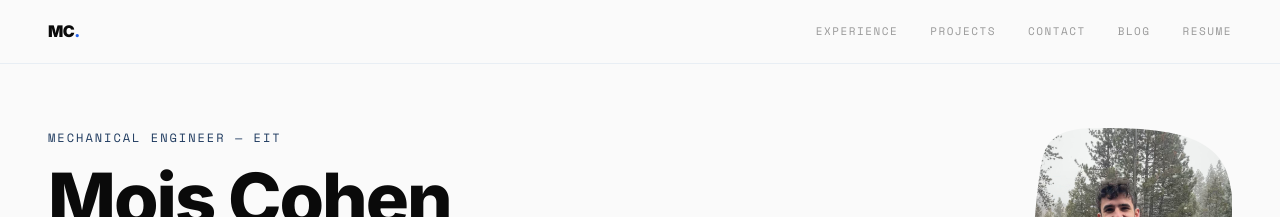
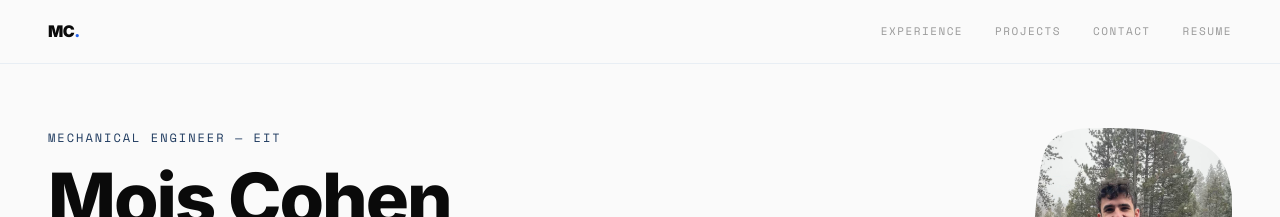
Before and after one commit to moisc/moisc.github.io, a Jekyll site: the page index.html, which Jekyll copies as it is, in a window 1280 px wide. Shown: the top 217 px of the page. Built offline with Jekyll 4.4.1, drawn with Linux system fonts in a browser that asks for light colours.

Commit message:
Hide blog link from nav (commented out, easy to restore)
Co-Authored-By: Claude Sonnet 4.6 <noreply@anthropic.com>

```diff
--- a/index.html
+++ b/index.html
@@ -101,7 +101,7 @@
             <a href="#experience" class="navbar__link">Experience</a>
             <a href="#projects" class="navbar__link">Projects</a>
             <a href="#contact" class="navbar__link">Contact</a>
-            <a href="/blog/" class="navbar__link">Blog</a>
+            <!-- <a href="/blog/" class="navbar__link">Blog</a> -->
             <a href="https://raw.githubusercontent.com/moisc/moisc.github.io/main/Mois%20Cohen%20Resume%206.19.26.pdf"
                class="navbar__link" download="Mois Cohen Resume 6.19.26.pdf">Resume</a>
         </div>
```
